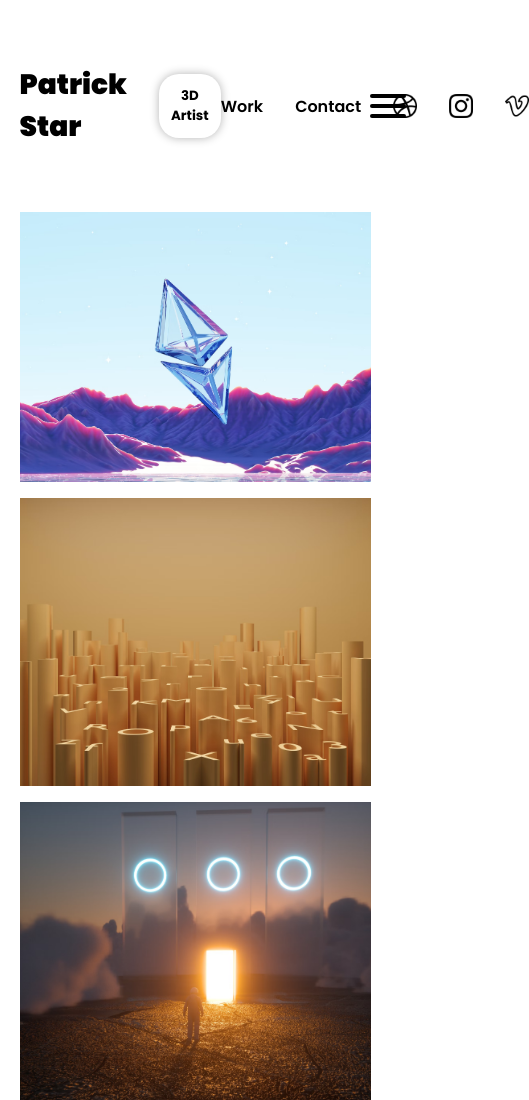
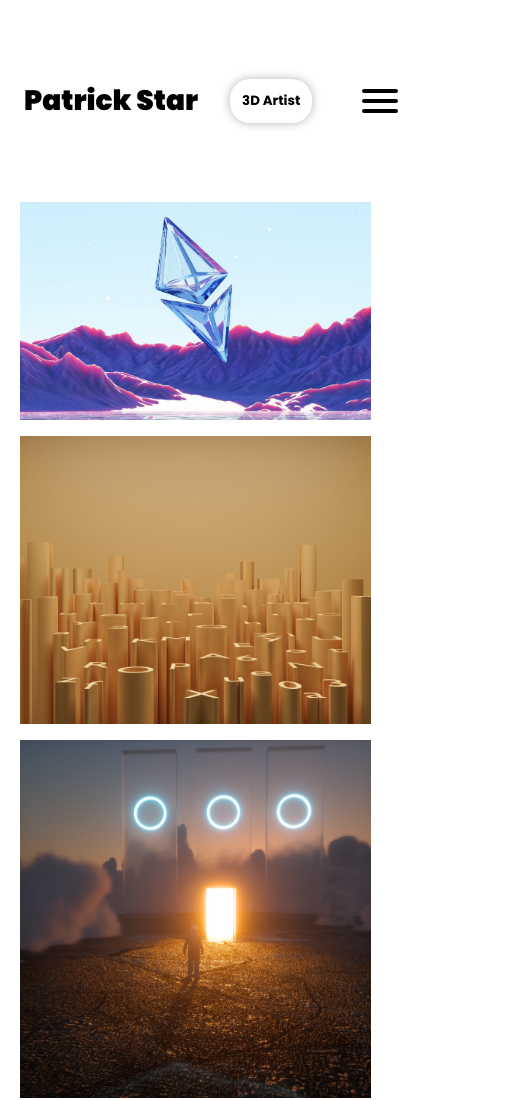
Before and after one commit to KingArthurChen/grid-project, a plain HTML site: page index.html in a window 390 px wide. Shown: the top 1100 px of the page, 529 px wide, since content can reach past the window. Drawn offline with Linux system fonts and the light colour scheme.

Commit message:
Made button hide

```diff
--- a/index.css
+++ b/index.css
@@ -14,8 +14,8 @@ header {
     display: flex;
     justify-content: space-between;
     align-items: center;
+    flex-wrap: nowrap;
     position: relative;
-    width: 100%;
 }
 
 .left-nav {
@@ -74,7 +74,8 @@ header {
     height: 50px;
     width: 50px;
     position: absolute;
-    left: 98%;
+    padding-right: 12%;
+    left: 97%;
 }
 
 .hamburger .bar {
@@ -83,6 +84,7 @@ header {
     height: 4px;
     border-radius: 5px;
     margin: 3px;
+    display: none;
 }
 
 .project-grid {
@@ -188,7 +190,18 @@ header {
 }
 
 @media only screen and (max-width: 768px) {
+    header {
+        position: fixed;
+        box-sizing: border-box;
+        padding: 16px 24px;
+        width: 100%;
+        left: 0;
+        top: 0;
+        z-index: 3;
+        background-color: white;
+    }
     .project-grid {
+        margin-top: 150px;
         display: grid;
         grid-template-areas:
         "ethereal ethereal"
@@ -204,6 +217,14 @@ header {
     .project .overlay {
         font-size: 20px;
     }
+
+    .right-nav {
+        display: none;
+    }
+
+    .hamburger .bar {
+        display: block;
+    }
 }
 
 .footer {
```
